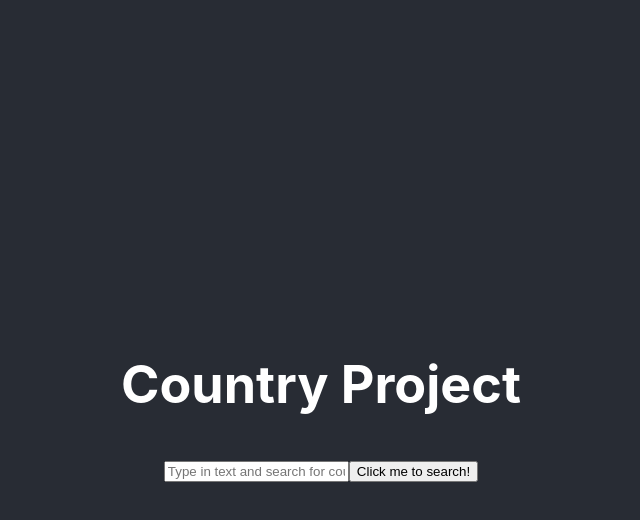
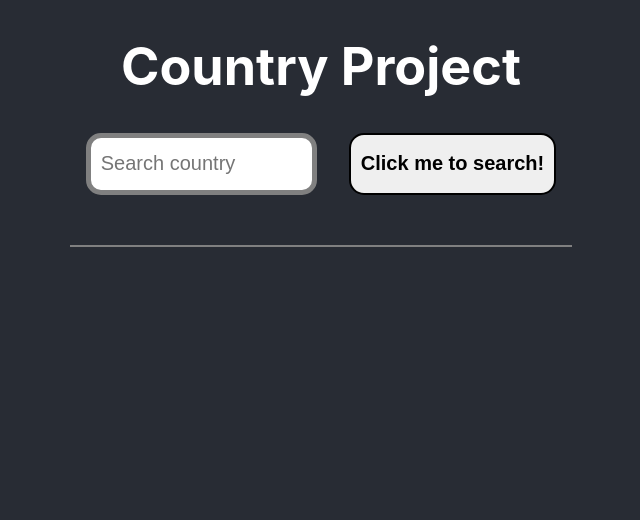
Before and after one commit to The-Dan-Main/Country-Project, a React (Create React App) app: page / in a window 1280 px wide. Shown: the top 520 px of the page, without its empty margins (319-959 px from the left). Built offline with nearby package versions, Linux system fonts and the light colour scheme.

Commit message:
fixed state problem

```diff
--- a/src/App.css
+++ b/src/App.css
@@ -2,16 +2,6 @@
   text-align: center;
 }
 
-.App-logo {
-  height: 40vmin;
-  pointer-events: none;
-}
-
-@media (prefers-reduced-motion: no-preference) {
-  .App-logo {
-    animation: App-logo-spin infinite 20s linear;
-  }
-}
 
 .App-header {
   background-color: #282c34;
@@ -19,7 +9,7 @@
   display: flex;
   flex-direction: column;
   align-items: center;
-  justify-content: center;
+  /* justify-content: center; */
   font-size: calc(10px + 2vmin);
   color: white;
 }
--- a/src/Components/Content/Content.js
+++ b/src/Components/Content/Content.js
@@ -1,6 +1,6 @@
 import DisplayCard from "../DisplayCard/DisplayCard"
 import InputField from "../InputField/InputField"
-import React from "react"
+import React, { useState } from "react"
 
 
 
@@ -8,15 +8,15 @@ class Content extends React.Component {
     constructor(props) {
         super(props)
         this.state = {
-            allResults: {},
+            allResults: {start: 0,},
             currentSearchResult: {},
             test: 0
         }
         this.getData = this.getData.bind(this)
+        this.allResults = this.state.allResults
     }
-    startState = () => {
-        console.log("state",  this.state)
-    }
+
+
 
 
     getData(searchName) {
@@ -24,15 +24,13 @@ class Content extends React.Component {
         .then((response) => response.json())
         .then((data) => {
             let first = data[0]
-            // console.log("state ",  this.state)
-            // console.log("first: ",first)
             this.setState({
                     allResults: data,
                     currentSearchResult: first,
-                    test: this.state.test++
+                    test: this.state.test += 1
                 }
                 )
-            // console.log("state",  this.state)
+            this.allResults = this.state.allResults
         })
     }
 
@@ -43,10 +41,15 @@ class Content extends React.Component {
                 <InputField
                     getData={this.getData}
                 />
-                <DisplayCard
-                    searchResult={this.state.currentSearchResult}
-                    state={this.state}
-                />
+                { Array.from(this.allResults).map(
+                    function(result) {
+                    return <DisplayCard
+                        title={ result.name.common }
+                        key={ result.ccn3 }
+                        flag={ result.flags.png }
+
+                    />
+                })}
             </div>
 
         )
--- a/src/Components/DisplayCard/DisplayCard.css
+++ b/src/Components/DisplayCard/DisplayCard.css
@@ -0,0 +1,30 @@
+.display-flag {
+    width: auto;
+    height: 50px;
+    border-radius: 5px;
+
+}
+.display-flag:hover {
+    box-shadow: white 5px 5px 20px;
+
+}
+
+.display-section-container {
+    display: flex;
+    justify-content: space-evenly;
+    align-items: center;
+    flex-direction: column;
+    margin-top: 15px;
+}
+
+.country-header {
+    text-decoration: underline;
+    visibility: hidden;
+    margin-top: 15px;
+    margin-bottom: 15px;
+}
+
+.display-flag:hover ~ .country-header{
+    visibility: visible;
+
+}
--- a/src/Components/DisplayCard/DisplayCard.js
+++ b/src/Components/DisplayCard/DisplayCard.js
@@ -1,17 +1,21 @@
 import React from "react";
+import "./DisplayCard.css"
 
 class DisplayCard extends React.Component {
     constructor(props) {
         super(props);
-        this.state = props.state
+        // console.log(props)
+        // props.displayState(props)
     }
+
 
 
     render () {
         return (
             <div className="display-section-container">
-                {/* <h3 className="country-header">{ props.result.name }</h3> */}
 
+                <img src={ this.props.flag } alt="" className="display-flag"/>
+                <h4 className="country-header">{ this.props.title }</h4>
 
             </div>
         )
--- a/src/Components/InputField/InputField.css
+++ b/src/Components/InputField/InputField.css
@@ -0,0 +1,45 @@
+
+.input-InputField {
+    height: 50px;
+    color: black;
+    padding-left: 10px;
+    padding-right: 10px;
+    border: gray solid 5px;
+    border-radius: 15px;
+    font-size: 20px;
+    width: 40%;
+
+}
+
+
+
+.input-InputField:hover {
+    border: black solid 5px;
+}
+
+.input-InputField:focus {
+    background-color: black;
+    border: none;
+    color: white;
+}
+
+
+
+.Input-field-container {
+    display: flex;
+    justify-content: space-around;
+    margin-bottom: 50px;
+    padding-bottom: 50px;
+    border-bottom: solid gray 2px;
+}
+
+#input-submit-button {
+    /* height: 50px; */
+    color: black;
+    padding-left: 10px;
+    padding-right: 10px;
+    border: black solid 2px;
+    border-radius: 15px;
+    font-size: 20px;
+    font-weight: bold;
+}
--- a/src/Components/InputField/InputField.js
+++ b/src/Components/InputField/InputField.js
@@ -1,4 +1,4 @@
-
+import "./InputField.css";
 
 const InputField = (props) => {
 
@@ -7,22 +7,26 @@ const InputField = (props) => {
 let currentInput = ""
 
 const updateInput = (event) => {
-    // console.log(event.target.value)
     currentInput = event.target.value
+    console.log(currentInput.length)
+    if(currentInput.length > 1 ) {
+        props.getData(currentInput)
+    }
+
 }
 
 const onSubmit = (event) => {
-    // console.log(event)
     props.getData(currentInput)
 }
 
 
 return (
-    <div className="Input-field">
+    <div className="Input-field-container">
         <input
         type="text"
-        placeholder="Type in text and search for country"
+        placeholder="Search country"
         onChange={updateInput}
+        className="input-InputField"
          />
         <button
          id="input-submit-button"
```
